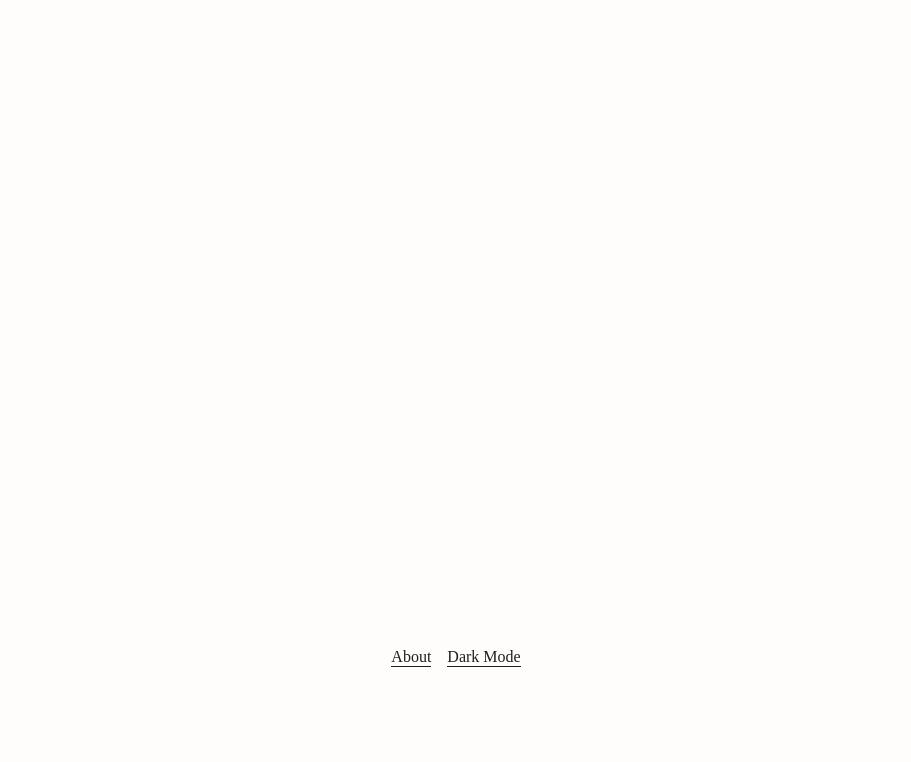
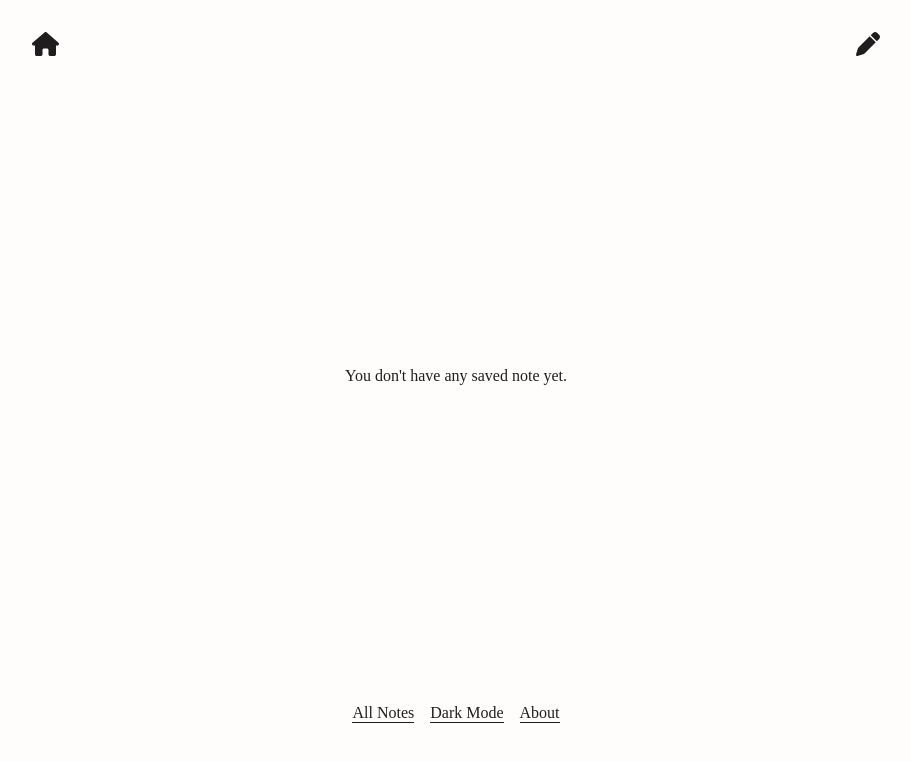
Before and after one commit to MathiasDWaterlaw/note-editor, a React (Create React App) app: page /notes-archive in a window 1280 px wide. Before the commit this address had no page. Shown: the top 762 px of the page, without its empty margins (184-1095 px from the left). Built offline with nearby package versions, Linux system fonts and the light colour scheme; a web font is replaced by a local one.

Commit message:
created a footer separate component

```diff
--- a/src/App.css
+++ b/src/App.css
@@ -14,28 +14,6 @@ main {
   align-items: center;
   justify-content: center;
   flex-direction: column;
-}
-
-footer {
-  /* border: 1px salmon solid; */
-  padding: 0.5rem 0 1.5rem 0;
-}
-
-footer ul {
-  align-items: center;
-  justify-content: center;
-  gap: 1rem;
-}
-
-footer li {
-  border-bottom: 1px solid var(--foreground-color);
-  cursor: pointer;
-}
-
-footer li:hover,
-footer li:active {
-  border-bottom: 1px solid transparent;
-  transition: 0.2s;
 }
 
 @media (width <= 992px) {
--- a/src/App.js
+++ b/src/App.js
@@ -1,28 +1,16 @@
 import "./App.css";
-import { useState, useEffect } from "react";
-import { Routes, Route, Link, useLocation } from "react-router-dom";
+
+import { Routes, Route, useLocation } from "react-router-dom";
 
 import NavigationBarHandler from "./components/NavigationBar";
+import HomePage from "./components/HomePage";
 import NoteEditor from "./components/NoteEditor";
-import HomePage from "./components/HomePage";
+import NoteArchive from "./components/NoteArchive";
 import AboutPage from "./components/AboutPage";
-
-const body = document.body;
+import Footer from "./components/Footer";
 
 function App() {
-  const [darkState, setDarkState] = useState(false);
-  const [textMode, setTextMode] = useState("Dark Mode");
   const currentPath = useLocation();
-
-  useEffect(() => {
-    if (darkState) {
-      body.classList.add("dark");
-      setTextMode("Light Mode");
-    } else {
-      body.classList.remove("dark");
-      setTextMode("Dark Mode");
-    }
-  }, [darkState]);
 
   return (
     <div className='App'>
@@ -33,19 +21,11 @@ function App() {
           <Route path='/' element={<HomePage />} />
           <Route path='/note-editor' element={<NoteEditor />} />
           <Route path='/about' element={<AboutPage />} />
+          <Route path='/notes-archive' element={<NoteArchive />} />
         </Routes>
       </main>
 
-      <footer className='Footer'>
-        <ul>
-          <li>
-            <Link to='/about' className='nav-item'>
-              About
-            </Link>
-          </li>
-          <li onClick={() => setDarkState(!darkState)}>{textMode}</li>
-        </ul>
-      </footer>
+      <Footer />
     </div>
   );
 }
--- /dev/null
+++ b/src/components/Footer.css
@@ -0,0 +1,21 @@
+footer {
+  /* border: 1px salmon solid; */
+  padding: 0.5rem 0 1.5rem 0;
+}
+
+footer ul {
+  align-items: center;
+  justify-content: center;
+  gap: 1rem;
+}
+
+footer li {
+  border-bottom: 1px solid var(--foreground-color);
+  cursor: pointer;
+}
+
+footer li:hover,
+footer li:active {
+  border-bottom: 1px solid transparent;
+  transition: 0.2s;
+}
--- /dev/null
+++ b/src/components/Footer.jsx
@@ -0,0 +1,44 @@
+import { useState, useEffect } from "react";
+import { Link } from "react-router-dom";
+import "./Footer.css";
+
+const body = document.body;
+
+function Footer() {
+  const [darkState, setDarkState] = useState(
+    window.matchMedia("(prefers-color-scheme: dark)").matches
+  );
+  const [textMode, setTextMode] = useState("Dark Mode");
+
+  useEffect(() => {
+    if (darkState) {
+      body.classList.add("dark");
+      setTextMode("Light Mode");
+    } else {
+      body.classList.remove("dark");
+      setTextMode("Dark Mode");
+    }
+  }, [darkState]);
+
+  return (
+    <footer className='Footer'>
+      <ul>
+        <li>
+          <Link to='/notes-archive' className='nav-item'>
+            All Notes
+          </Link>
+        </li>
+
+        <li onClick={() => setDarkState(!darkState)}>{textMode}</li>
+
+        <li>
+          <Link to='/about' className='nav-item'>
+            About
+          </Link>
+        </li>
+      </ul>
+    </footer>
+  );
+}
+
+export default Footer;
--- a/src/components/NavigationBar.jsx
+++ b/src/components/NavigationBar.jsx
@@ -1,15 +1,13 @@
 import "./NavigationBar.css";
+import { Link } from "react-router-dom";
 import { FontAwesomeIcon } from "@fortawesome/react-fontawesome";
 import {
   faPen,
   faHouse,
-  faFloppyDisk,
   faFileArrowDown,
   faTrashCan,
-  faBoxArchive,
   faFileCirclePlus,
 } from "@fortawesome/free-solid-svg-icons";
-import { Link } from "react-router-dom";
 
 function HomePageNav() {
   return (
@@ -17,7 +15,8 @@ function HomePageNav() {
       <ul>
         <li></li>
       </ul>
-      <ul>
+
+      <ul className='nav-left-ul'>
         <li>
           <Link to='/note-editor' className='nav-item'>
             <FontAwesomeIcon icon={faPen} size='xl' />
@@ -56,7 +55,7 @@ function NoteEditorNav() {
   );
 }
 
-function AboutPageNav() {
+function AboutAndArchiveNav() {
   return (
     <nav className='AboutPageNav'>
       <ul>
@@ -83,8 +82,8 @@ function NavigationBarHandler({ path }) {
     return <HomePageNav />;
   } else if (path === "/note-editor") {
     return <NoteEditorNav />;
-  } else if (path === "/about") {
-    return <AboutPageNav />;
+  } else if (path === "/about" || path === "/notes-archive") {
+    return <AboutAndArchiveNav />;
   }
 }
 
--- /dev/null
+++ b/src/components/NoteArchive.jsx
@@ -0,0 +1,9 @@
+function NoteArchive() {
+  return (
+    <div className='NoteArchive'>
+      <p>You don't have any saved note yet.</p>
+    </div>
+  );
+}
+
+export default NoteArchive;
--- a/src/index.css
+++ b/src/index.css
@@ -20,6 +20,7 @@ body {
   font-style: normal;
   -webkit-font-smoothing: antialiased;
   -moz-osx-font-smoothing: grayscale;
+
   --background-color: #fefdfc;
   --foreground-color: #201d1e;
 }
```
